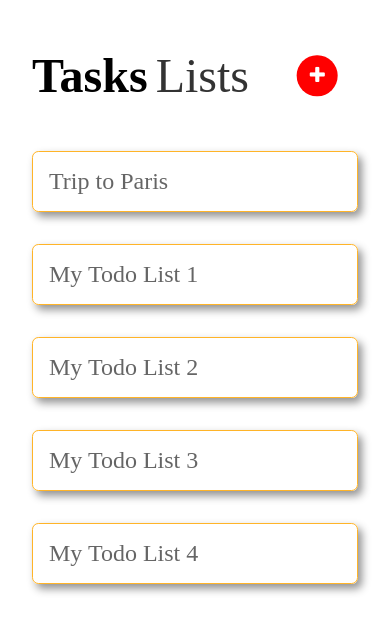
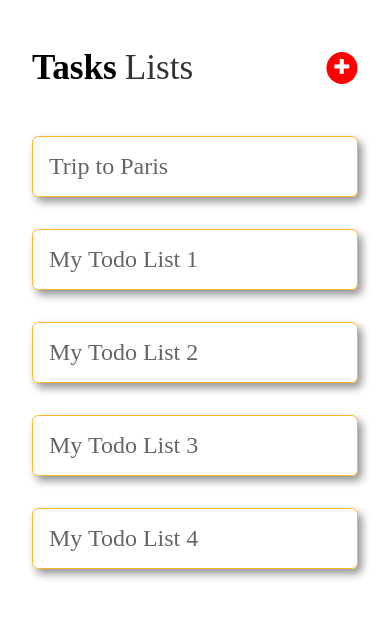
Before and after one commit to sarthakbhatt1407/Todo--App-Ui-Mobile, a plain HTML site: page index.html in a window 390 px wide. Drawn offline with Linux system fonts and the light colour scheme.

Commit message:
created repo

```diff
--- a/css/index.css
+++ b/css/index.css
@@ -105,7 +105,7 @@
     grid-template-columns: 3fr 1fr;
   }
   .heading-cmn {
-    font-size: 3rem;
+    font-size: 2.2rem;
   }
   .heading-task {
   }
@@ -128,10 +128,10 @@
     background-color: red;
     position: absolute;
     top: 50%;
-    left: 50%;
+    left: 80%;
     transform: translate(-50%, -50%);
     border-radius: 50%;
-    padding: 0.7rem 0.8rem;
+    padding: 0.4rem 0.5rem;
     color: white;
     font-size: 1.2rem;
   }
```
